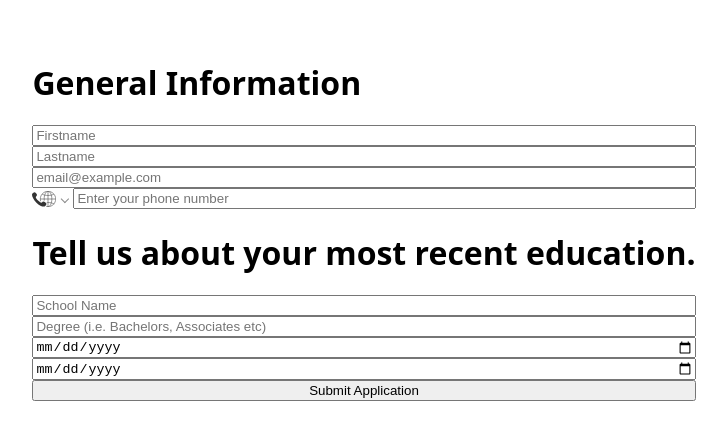
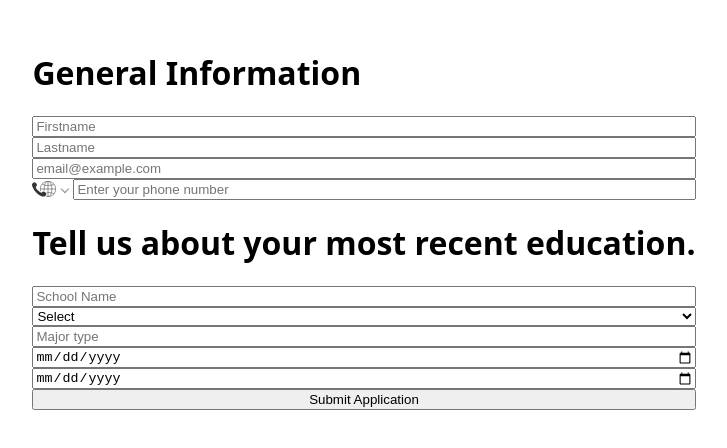
Before and after one commit to samaripov/Project-CV-Application, a React (Vite) app: page / in a window 1280 px wide. Shown: the part 168-616 px from the top of the page, without its empty margins (276-1003 px from the left). Built offline with nearby package versions, Linux system fonts and the light colour scheme.

Commit message:
Added a select option for the degree type and the name for the major type.

```diff
--- a/src/App.jsx
+++ b/src/App.jsx
@@ -8,26 +8,30 @@ import isThereAMissingField from "./helpers/isThereAMissingField";
 
 function App() {
   const [applicantInfo, setApplicantInfo] = useState({});
+  const [phoneNumber, setPhoneNumber] = useState();
 
   const handleSubmit = (e) => {
     const newInfo = {
       ...applicantInfo,
+      phoneNumber: phoneNumber
     };
+
     const missingProperty = isThereAMissingField(newInfo);
     if (missingProperty) {
       alert(`${capitalize(missingProperty)} can't be blank!`);
       return;
     }
     setApplicantInfo(newInfo);
-    setPageIndex(pageIndex + 1);
     console.log(newInfo);
   };
 
   return (
-    <form className="container" onSubmit={handleSubmit}>
+    <form className="container" action={handleSubmit}>
       <GeneralInformation
         applicantInfo={applicantInfo}
         setApplicantInfo={setApplicantInfo}
+        phoneNumber={phoneNumber}
+        setPhoneNumber={setPhoneNumber}
       />
       <EducationInformation
         applicantInfo={applicantInfo}
--- a/src/components/input/Input.jsx
+++ b/src/components/input/Input.jsx
@@ -14,7 +14,6 @@ export default function Input({
       [e.target.name]: e.target.value,
     };
     setApplicantInfo(newInfo);
-    console.log(newInfo);
   };
   if (applicantInfo[label.toLowerCase()] === undefined) {
     applicantInfo[label.toLowerCase()] = "";
--- a/src/pages/EducationInformation.jsx
+++ b/src/pages/EducationInformation.jsx
@@ -1,17 +1,11 @@
 import "react-phone-number-input/style.css";
-import { useState } from "react";
 
 import Input from "../components/input/Input.jsx";
-import isThereAMissingField from "../helpers/isThereAMissingField.js";
-import capitalize from "../helpers/capitalize.js";
 
 export default function EducationInformation({
   applicantInfo,
   setApplicantInfo,
-  pageIndex,
-  setPageIndex,
 }) {
-
   return (
     <>
       <h1>Tell us about your most recent education.</h1>
@@ -22,12 +16,32 @@ export default function EducationInformation({
         setApplicantInfo={setApplicantInfo}
         minLength={1}
       />
+      <select
+        name="degree"
+        id="degree"
+        placeholder="Degree Level"
+        value={applicantInfo.degree !== undefined ? applicantInfo.degree : ""}
+        onChange={(e) => {
+          const newInfo = {
+            ...applicantInfo,
+            degree: e.target.value,
+          };
+          setApplicantInfo(newInfo);
+        }}
+      >
+        <option value="">Select</option>
+        <option value="Doctorate">Doctorate</option>
+        <option value="Masters">Masters</option>
+        <option value="Bachelors">Bachelors</option>
+        <option value="Associates">Associates</option>
+        <option value="High School Diploma">High School Diploma</option>
+      </select>
       <Input
-        label="degree"
-        placeholder="Degree (i.e. Bachelors, Associates etc)"
+        label="major"
+        placeholder="Major type"
+        type="text"
         applicantInfo={applicantInfo}
         setApplicantInfo={setApplicantInfo}
-        minLength={1}
       />
       <Input
         label="startDate"
--- a/src/pages/GeneralInformation.jsx
+++ b/src/pages/GeneralInformation.jsx
@@ -7,8 +7,9 @@ import Input from "../components/input/Input.jsx";
 export default function GeneralInformation({
   applicantInfo,
   setApplicantInfo,
+  phoneNumber,
+  setPhoneNumber
 }) {
-  const [phoneNumber, setPhoneNumber] = useState();
 
   return (
     <>
@@ -39,6 +40,7 @@ export default function GeneralInformation({
           name="phoneNumber"
           value={applicantInfo.phoneNumber ? applicantInfo.phoneNumber : phoneNumber}
           onChange={setPhoneNumber}
+          minLength={2}
         />
     </>
   );
```
Also changed, not shown: src/pages/ExperienceInformation.jsx (added).
